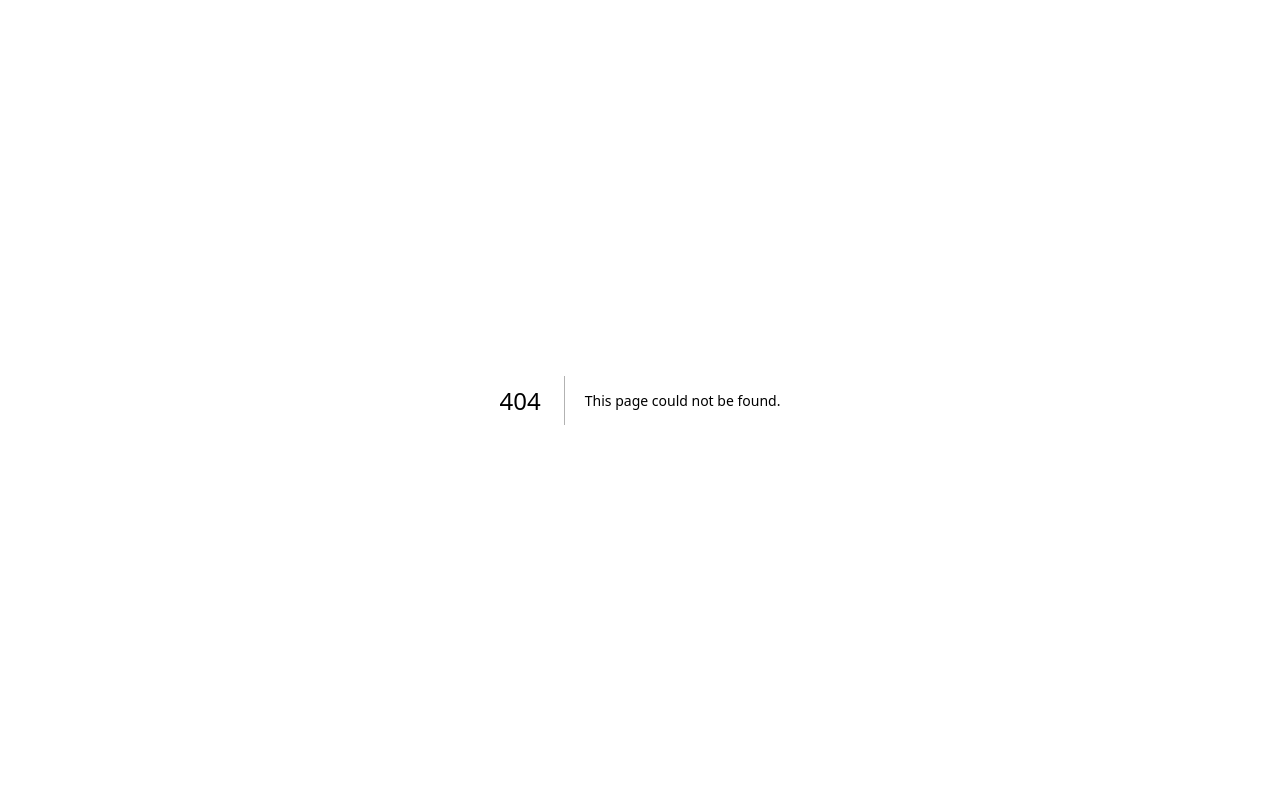
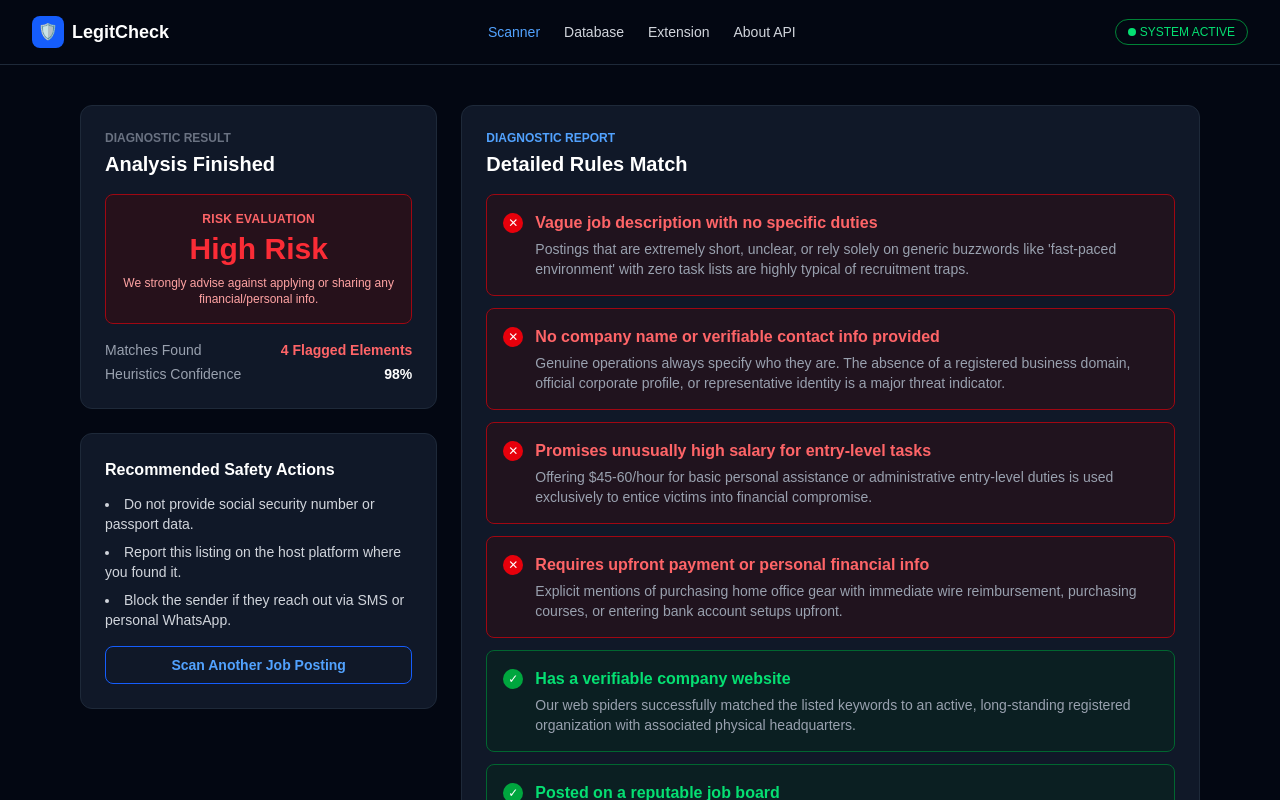
Before and after one commit to Bigminipekka/Capstone-project-LegitCheck-, a Next.js app: page /results in a window 1280 px wide. Before the commit this address had no page. Shown: the top 800 px of the page. Built offline with nearby package versions, Linux system fonts and the light colour scheme.

Commit message:
Add results page, styled submission page, and page navigation

```diff
--- a/app/page.tsx
+++ b/app/page.tsx
@@ -1,69 +1,113 @@
-import Image from "next/image";
+"use client";
+
+import { useState } from "react";
+import { useRouter } from "next/navigation";
 
 export default function Home() {
+  const [jobPosting, setJobPosting] = useState("");
+  const router = useRouter();
+
+  const handleSubmit = () => {
+    // Detection logic will be connected here later
+    router.push("/results");
+  };
+
   return (
-    <div className="flex flex-col flex-1 items-center justify-center bg-zinc-50 font-sans dark:bg-black">
-      <main className="flex flex-1 w-full max-w-3xl flex-col items-center justify-between py-32 px-16 bg-white dark:bg-black sm:items-start">
-        <Image
-          className="dark:invert h-5 w-[100px]"
-          src="/next.svg"
-          alt="Next.js logo"
-          width={100}
-          height={20}
-          priority
+    <main className="min-h-screen bg-gray-950 text-white flex flex-col">
+      {/* Header */}
+      <header className="flex items-center justify-between px-8 py-4 border-b border-gray-800">
+        <div className="flex items-center gap-2">
+          <div className="w-8 h-8 bg-blue-600 rounded-lg flex items-center justify-center">
+            🛡️
+          </div>
+          <span className="font-bold text-lg">LegitCheck</span>
+        </div>
+
+        <nav className="hidden md:flex gap-6 text-sm text-gray-300">
+          <span className="text-blue-400 font-medium">Scanner</span>
+          <span>Database</span>
+          <span>Extension</span>
+          <span>About API</span>
+        </nav>
+
+        <span className="flex items-center gap-1 text-xs text-green-400 border border-green-700 rounded-full px-3 py-1">
+          <span className="w-2 h-2 bg-green-400 rounded-full"></span>
+          SYSTEM ACTIVE
+        </span>
+      </header>
+
+      {/* Hero */}
+      <div className="text-center mt-12 px-4">
+        <span className="text-xs text-blue-400 font-semibold tracking-wide">
+          ANTI-SCAM INTELLIGENCE
+        </span>
+        <h1 className="text-4xl md:text-5xl font-bold mt-3">
+          Detect Job Scams Instantly
+        </h1>
+        <p className="text-gray-400 mt-4 max-w-xl mx-auto">
+          Paste a job posting below to check if it's likely a scam. Our
+          algorithm analyzes salary claims, request channels, contact
+          details, and grammatical patterns.
+        </p>
+      </div>
+
+      {/* Input Card */}
+      <div className="max-w-3xl w-full mx-auto mt-10 bg-gray-900 border border-gray-800 rounded-xl p-6">
+        <div className="flex justify-between items-center mb-3">
+          <span className="text-sm font-semibold text-gray-300">
+            JOB DESCRIPTION / POSTING TEXT
+          </span>
+          <span className="text-xs text-gray-500">
+            Support for pasted text, HTML, or raw links
+          </span>
+        </div>
+
+        <textarea
+          value={jobPosting}
+          onChange={(e) => setJobPosting(e.target.value)}
+          placeholder="Paste the job posting here..."
+          className="w-full h-48 p-4 rounded-lg bg-gray-950 border border-gray-700 text-white placeholder-gray-500 focus:outline-none focus:border-blue-500 resize-none"
         />
-        <div className="flex flex-col items-center gap-6 text-center sm:items-start sm:text-left">
-          <h1 className="max-w-xs text-3xl font-semibold leading-10 tracking-tight text-black dark:text-zinc-50">
-            To get started, edit the{" "}
-            <code className="rounded bg-black/[.06] px-1.5 py-0.5 font-mono text-[0.9em] dark:bg-white/[.08]">
-              page.tsx
-            </code>{" "}
-            file.
-          </h1>
-          <p className="max-w-md text-lg leading-8 text-zinc-600 dark:text-zinc-400">
-            Looking for a starting point or more instructions? Head over to{" "}
-            <a
-              href="https://vercel.com/templates?framework=next.js&utm_source=create-next-app&utm_medium=appdir-template-tw&utm_campaign=create-next-app"
-              className="font-medium text-zinc-950 dark:text-zinc-50"
-            >
-              Templates
-            </a>{" "}
-            or the{" "}
-            <a
-              href="https://nextjs.org/learn?utm_source=create-next-app&utm_medium=appdir-template-tw&utm_campaign=create-next-app"
-              className="font-medium text-zinc-950 dark:text-zinc-50"
-            >
-              Learning
-            </a>{" "}
-            center.
-          </p>
+
+        <div className="flex justify-between items-center mt-4">
+          <span className="text-xs text-gray-500 flex items-center gap-1">
+            🛡️ We do not save your personal job search data.
+          </span>
+
+          <button
+            onClick={handleSubmit}
+            className="px-6 py-2.5 bg-blue-600 hover:bg-blue-700 rounded-lg font-semibold transition-colors flex items-center gap-2"
+          >
+            Check This Posting →
+          </button>
         </div>
-        <div className="flex flex-col gap-4 text-base font-medium sm:flex-row">
-          <a
-            className="flex h-12 w-full items-center justify-center gap-2 rounded-full bg-foreground px-5 text-background transition-colors hover:bg-[#383838] dark:hover:bg-[#ccc] md:w-[158px]"
-            href="https://vercel.com/new?utm_source=create-next-app&utm_medium=appdir-template-tw&utm_campaign=create-next-app"
-            target="_blank"
-            rel="noopener noreferrer"
-          >
-            <Image
-              className="dark:invert h-[14px] w-4"
-              src="/vercel.svg"
-              alt="Vercel logomark"
-              width={16}
-              height={14}
-            />
-            Deploy Now
-          </a>
-          <a
-            className="flex h-12 w-full items-center justify-center rounded-full border border-solid border-black/[.08] px-5 transition-colors hover:border-transparent hover:bg-black/[.04] dark:border-white/[.145] dark:hover:bg-[#1a1a1a] md:w-[158px]"
-            href="https://nextjs.org/docs?utm_source=create-next-app&utm_medium=appdir-template-tw&utm_campaign=create-next-app"
-            target="_blank"
-            rel="noopener noreferrer"
-          >
-            Documentation
-          </a>
+      </div>
+
+      {/* Stats */}
+      <div className="max-w-3xl w-full mx-auto mt-10 mb-16 grid grid-cols-3 gap-4">
+        <div className="bg-gray-900 border border-gray-800 rounded-xl p-5">
+          <p className="text-2xl font-bold">482,912</p>
+          <p className="text-xs text-gray-500 mt-1">Scams Flagged</p>
         </div>
-      </main>
-    </div>
+        <div className="bg-gray-900 border border-gray-800 rounded-xl p-5">
+          <p className="text-2xl font-bold">99.4%</p>
+          <p className="text-xs text-gray-500 mt-1">Detection Accuracy</p>
+        </div>
+        <div className="bg-gray-900 border border-gray-800 rounded-xl p-5">
+          <p className="text-2xl font-bold">Instant</p>
+          <p className="text-xs text-gray-500 mt-1">Analysis Speed</p>
+        </div>
+      </div>
+
+      {/* Footer */}
+      <footer className="border-t border-gray-800 py-6 px-8 flex justify-between text-xs text-gray-500">
+        <span>© 2026 LegitCheck Technology Inc. Real-time NLP threat detection.</span>
+        <div className="flex gap-4">
+          <span>Privacy Policy</span>
+          <span>Terms of Service</span>
+          <span>🔒 SSL Encrypted</span>
+        </div>
+      </footer>
+    </main>
   );
 }
--- /dev/null
+++ b/app/results/page.tsx
@@ -0,0 +1,161 @@
+export default function Results() {
+  const redFlags = [
+    {
+      status: "flag",
+      title: "Vague job description with no specific duties",
+      description:
+        "Postings that are extremely short, unclear, or rely solely on generic buzzwords like 'fast-paced environment' with zero task lists are highly typical of recruitment traps.",
+    },
+    {
+      status: "flag",
+      title: "No company name or verifiable contact info provided",
+      description:
+        "Genuine operations always specify who they are. The absence of a registered business domain, official corporate profile, or representative identity is a major threat indicator.",
+    },
+    {
+      status: "flag",
+      title: "Promises unusually high salary for entry-level tasks",
+      description:
+        "Offering $45-60/hour for basic personal assistance or administrative entry-level duties is used exclusively to entice victims into financial compromise.",
+    },
+    {
+      status: "flag",
+      title: "Requires upfront payment or personal financial info",
+      description:
+        "Explicit mentions of purchasing home office gear with immediate wire reimbursement, purchasing courses, or entering bank account setups upfront.",
+    },
+    {
+      status: "safe",
+      title: "Has a verifiable company website",
+      description:
+        "Our web spiders successfully matched the listed keywords to an active, long-standing registered organization with associated physical headquarters.",
+    },
+    {
+      status: "safe",
+      title: "Posted on a reputable job board",
+      description:
+        "This posting metadata aligns with authorized integration signals directly mapped from primary certified employment syndicates.",
+    },
+  ];
+
+  return (
+    <main className="min-h-screen bg-gray-950 text-white flex flex-col">
+      {/* Header */}
+      <header className="flex items-center justify-between px-8 py-4 border-b border-gray-800">
+        <div className="flex items-center gap-2">
+          <div className="w-8 h-8 bg-blue-600 rounded-lg flex items-center justify-center">
+            🛡️
+          </div>
+          <span className="font-bold text-lg">LegitCheck</span>
+        </div>
+
+        <nav className="hidden md:flex gap-6 text-sm text-gray-300">
+          <span className="text-blue-400 font-medium">Scanner</span>
+          <span>Database</span>
+          <span>Extension</span>
+          <span>About API</span>
+        </nav>
+
+        <span className="flex items-center gap-1 text-xs text-green-400 border border-green-700 rounded-full px-3 py-1">
+          <span className="w-2 h-2 bg-green-400 rounded-full"></span>
+          SYSTEM ACTIVE
+        </span>
+      </header>
+
+      {/* Content */}
+      <div className="max-w-6xl w-full mx-auto mt-10 px-4 grid md:grid-cols-3 gap-6">
+        {/* Left column */}
+        <div className="md:col-span-1 space-y-6">
+          <div className="bg-gray-900 border border-gray-800 rounded-xl p-6">
+            <p className="text-xs text-gray-500 font-semibold">DIAGNOSTIC RESULT</p>
+            <h2 className="text-xl font-bold mt-1 mb-4">Analysis Finished</h2>
+
+            <div className="border border-red-800 bg-red-950/40 rounded-lg p-4 text-center">
+              <p className="text-xs text-red-400 font-semibold tracking-wide">
+                RISK EVALUATION
+              </p>
+              <p className="text-3xl font-bold text-red-500 mt-1">High Risk</p>
+              <p className="text-xs text-red-300 mt-2">
+                We strongly advise against applying or sharing any
+                financial/personal info.
+              </p>
+            </div>
+
+            <div className="flex justify-between text-sm mt-4">
+              <span className="text-gray-400">Matches Found</span>
+              <span className="text-red-400 font-semibold">4 Flagged Elements</span>
+            </div>
+            <div className="flex justify-between text-sm mt-1">
+              <span className="text-gray-400">Heuristics Confidence</span>
+              <span className="font-semibold">98%</span>
+            </div>
+          </div>
+
+          <div className="bg-gray-900 border border-gray-800 rounded-xl p-6">
+            <p className="font-semibold mb-3">Recommended Safety Actions</p>
+            <ul className="text-sm text-gray-300 space-y-2 list-disc list-inside">
+              <li>Do not provide social security number or passport data.</li>
+              <li>Report this listing on the host platform where you found it.</li>
+              <li>Block the sender if they reach out via SMS or personal WhatsApp.</li>
+            </ul>
+
+            <button className="w-full mt-4 py-2 border border-blue-600 text-blue-400 rounded-lg text-sm font-semibold hover:bg-blue-950 transition-colors">
+              Scan Another Job Posting
+            </button>
+          </div>
+        </div>
+
+        {/* Right column */}
+        <div className="md:col-span-2 bg-gray-900 border border-gray-800 rounded-xl p-6">
+          <p className="text-xs text-blue-400 font-semibold">DIAGNOSTIC REPORT</p>
+          <h2 className="text-xl font-bold mt-1 mb-4">Detailed Rules Match</h2>
+
+          <div className="space-y-3">
+            {redFlags.map((flag, i) => (
+              <div
+                key={i}
+                className={`border rounded-lg p-4 ${
+                  flag.status === "flag"
+                    ? "border-red-800 bg-red-950/30"
+                    : "border-green-800 bg-green-950/30"
+                }`}
+              >
+                <div className="flex items-start gap-3">
+                  <span
+                    className={`mt-0.5 w-5 h-5 rounded-full flex items-center justify-center text-xs shrink-0 ${
+                      flag.status === "flag"
+                        ? "bg-red-600"
+                        : "bg-green-600"
+                    }`}
+                  >
+                    {flag.status === "flag" ? "✕" : "✓"}
+                  </span>
+                  <div>
+                    <p
+                      className={`font-semibold ${
+                        flag.status === "flag" ? "text-red-400" : "text-green-400"
+                      }`}
+                    >
+                      {flag.title}
+                    </p>
+                    <p className="text-sm text-gray-400 mt-1">{flag.description}</p>
+                  </div>
+                </div>
+              </div>
+            ))}
+          </div>
+        </div>
+      </div>
+
+      {/* Footer */}
+      <footer className="border-t border-gray-800 py-6 px-8 mt-10 flex justify-between text-xs text-gray-500">
+        <span>© 2026 LegitCheck Technology Inc. Real-time NLP threat detection.</span>
+        <div className="flex gap-4">
+          <span>Privacy Policy</span>
+          <span>Terms of Service</span>
+          <span>🔒 SSL Encrypted</span>
+        </div>
+      </footer>
+    </main>
+  );
+}
```
